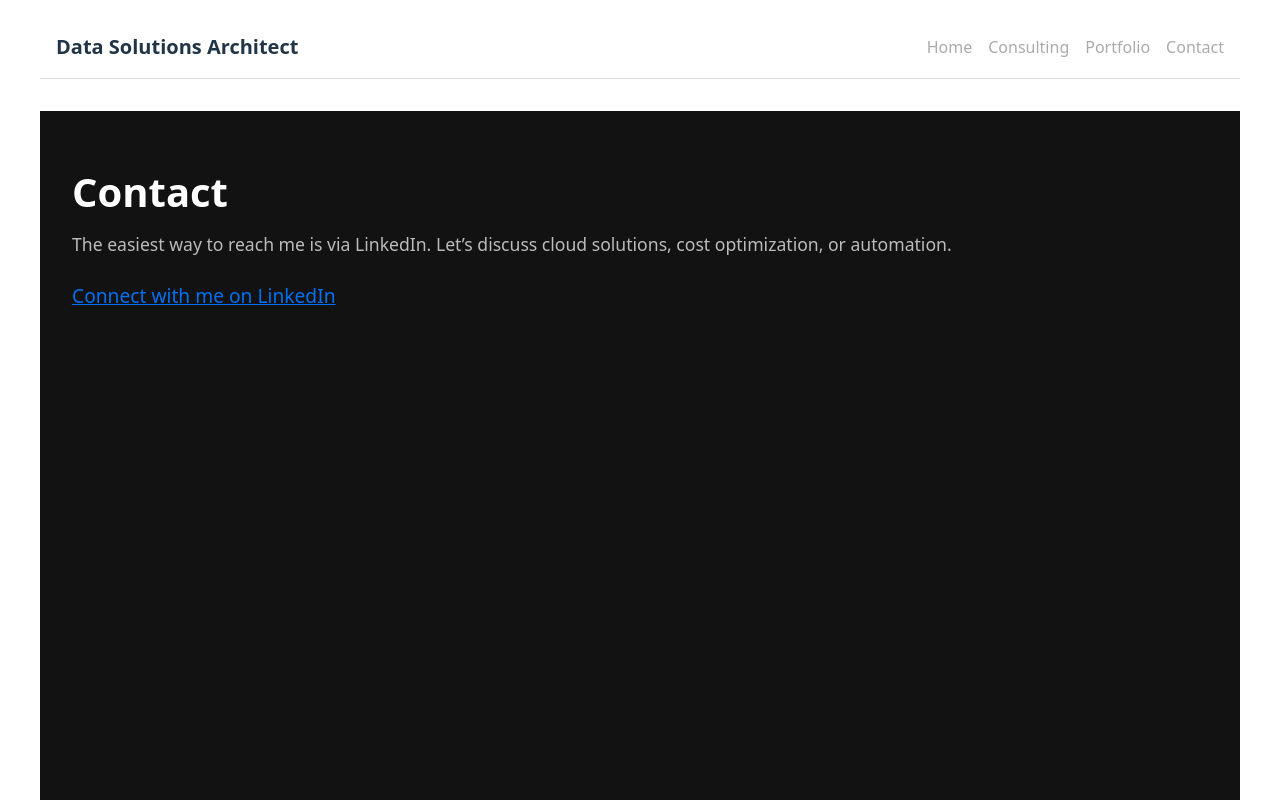
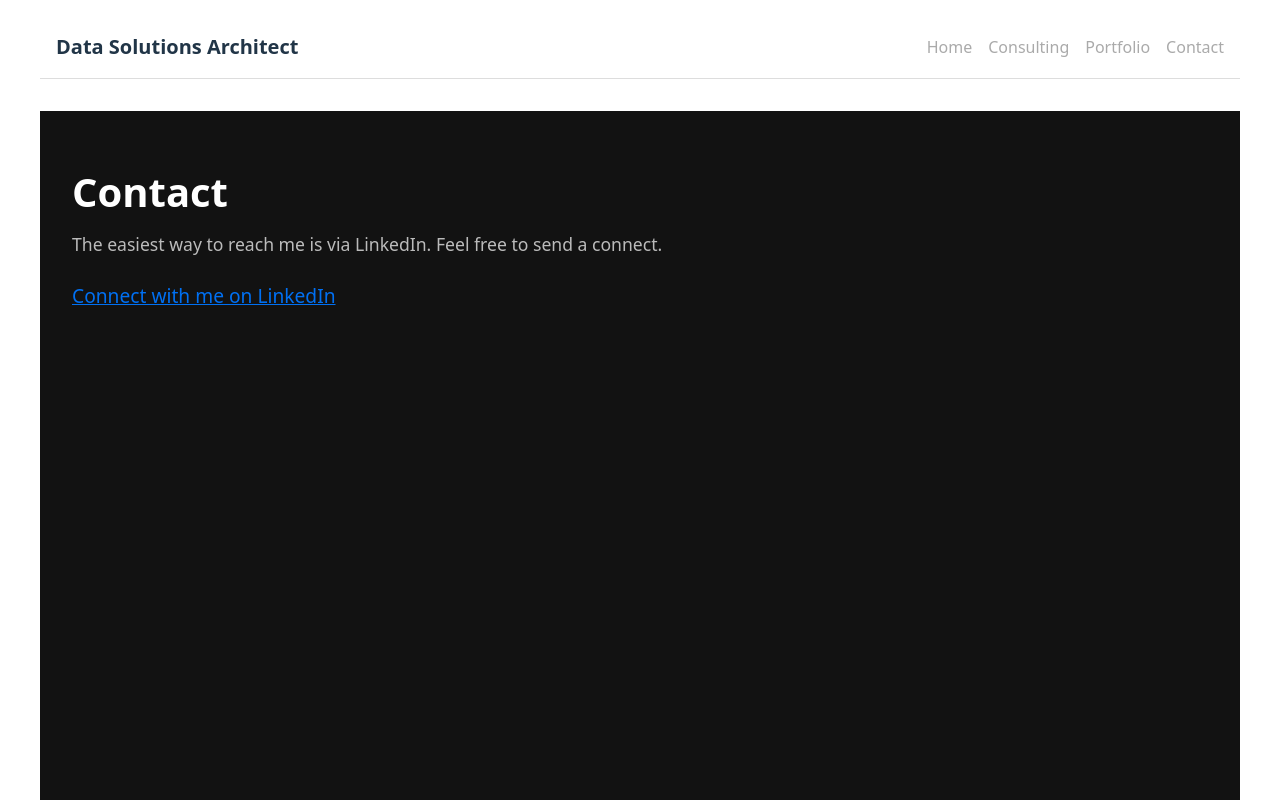
Before and after one commit to davefitz153/portfolio, a React (Vite) app: page /contact in a window 1280 px wide. Shown: the top 800 px of the page. Built offline with nearby package versions, Linux system fonts and the light colour scheme.

Commit message:
updated contact

```diff
--- a/src/pages/Contact.jsx
+++ b/src/pages/Contact.jsx
@@ -15,7 +15,7 @@ export default function Contact() {
       <h1 style={{ fontSize: "2.5rem", marginBottom: "0.25rem" }}>Contact</h1>
       <p style={{ color: "#bbb", marginBottom: "1.5rem", fontSize: "1.1rem" }}>
         The easiest way to reach me is via LinkedIn.
-        Let’s discuss cloud solutions, cost optimization, or automation.
+        Feel free to send a connect.
       </p>
       <a
         href="https://www.linkedin.com/in/davefitzp/"
```
